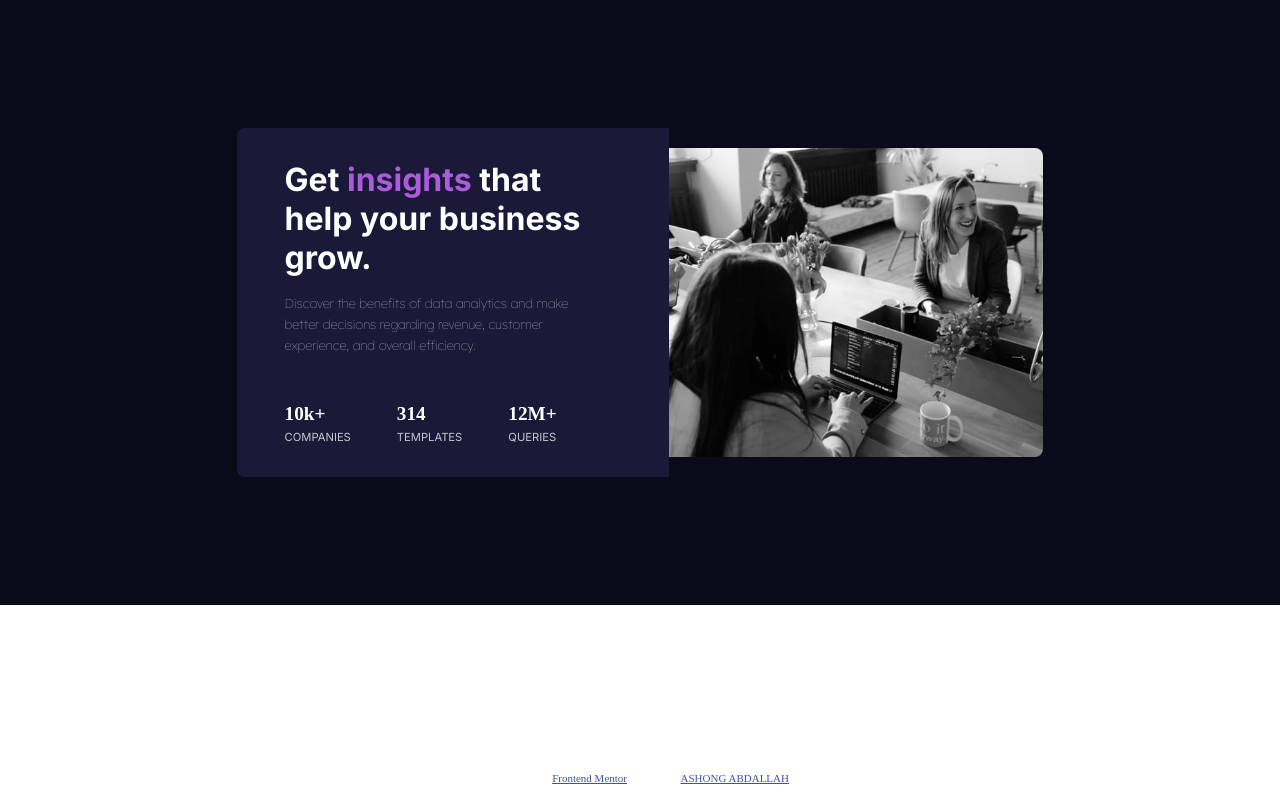
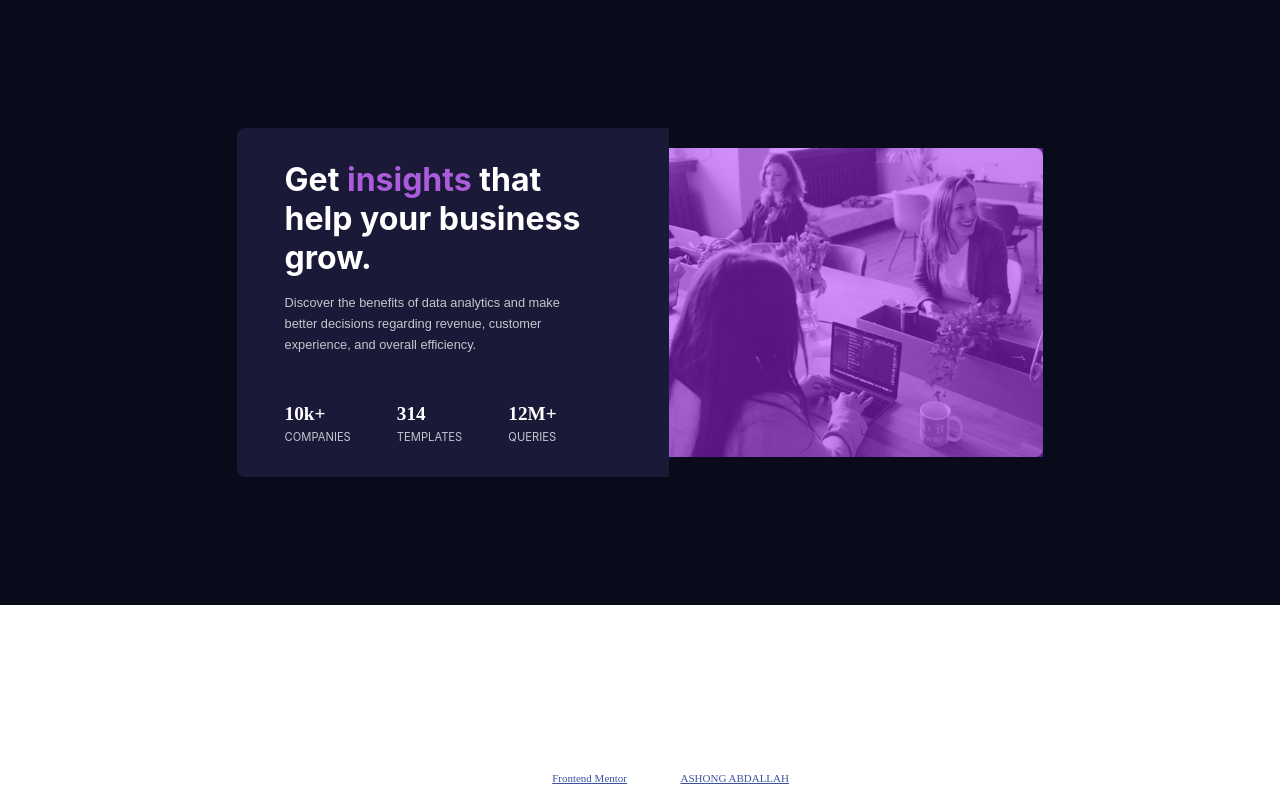
Before and after one commit to AshongAbdallah06/stats-preview-card-component-main, a plain HTML site: page index.html in a window 1280 px wide. Drawn offline with Linux system fonts and the light colour scheme.

Commit message:
Add image overlay

```diff
--- a/style.css
+++ b/style.css
@@ -1,4 +1,4 @@
-@import url("https://fonts.googleapis.com/css2?family=Inter:wght@100..900&family=Lexend+Deca:wght@100..900&display=swap");
+/* @import url("https://fonts.googleapis.com/css2?family=Inter:wght@100..900&family=Lexend+Deca:wght@100..900&display=swap"); */
 
 * {
 	box-sizing: border-box;
@@ -70,6 +70,7 @@ span {
 
 .right {
 	height: 19.35rem;
+	position: relative;
 }
 
 .card-img {
@@ -77,6 +78,20 @@ span {
 	height: 100%;
 	border-top-right-radius: 0.5rem;
 	border-bottom-right-radius: 0.5rem;
+}
+
+.right::after {
+	content: "";
+	position: absolute;
+	display: block;
+	z-index: 100;
+	width: 100%;
+	height: 100%;
+	top: 0;
+	bottom: 0;
+	left: 0;
+	right: 0;
+	background-color: hsla(277, 100%, 58%, 0.5);
 }
 
 .attribution {
```
